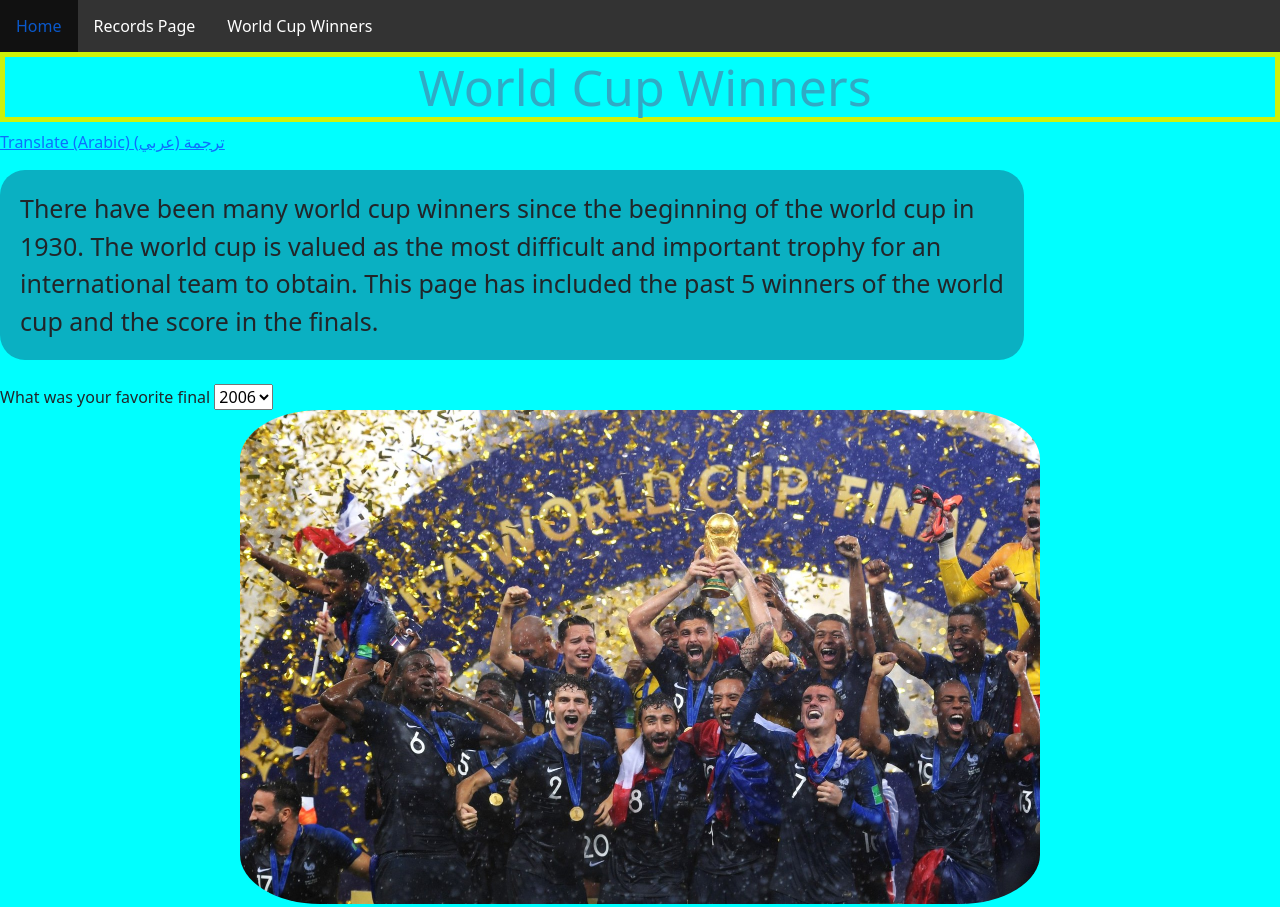
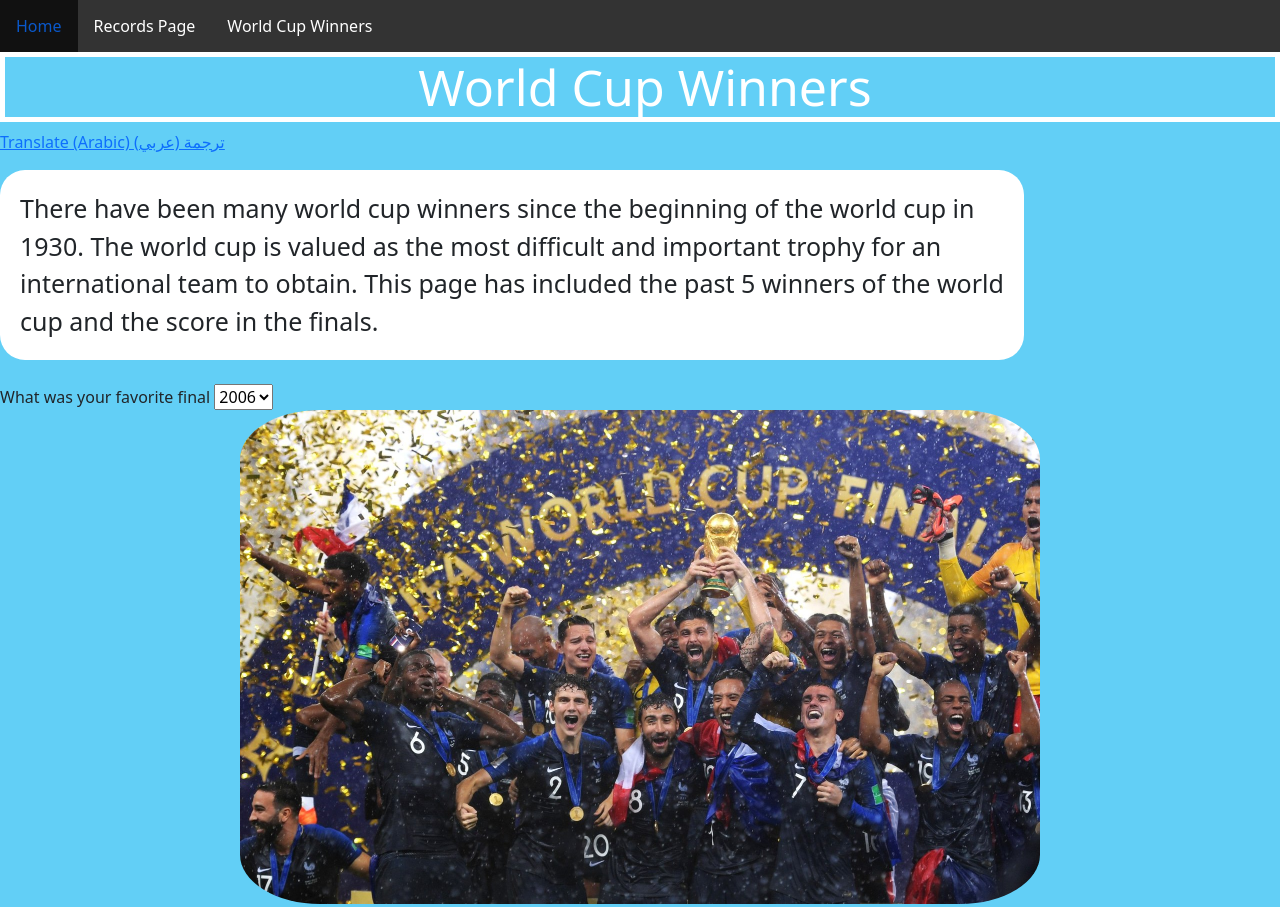
Before and after one commit to GaithS/FinalProject, a plain HTML site: page ThirdPageWC.html in a window 1280 px wide. Shown: the top 907 px of the page. Drawn offline with nearby package versions, Linux system fonts and the light colour scheme.

Commit message:
Color adjustments and third translation

```diff
--- a/FirstPage.css
+++ b/FirstPage.css
@@ -1,7 +1,7 @@
 
 
 body {
-    background-color: rgb(39, 58, 229);
+    background-color: rgb(3, 3, 157);
   }
 
   ul {
--- a/ThirdPageWC.html
+++ b/ThirdPageWC.html
@@ -32,11 +32,11 @@
 
 
 
-          <h1 style="color:rgb(48, 170, 197);
+          <h1 style="color:rgb(255, 255, 255);
           font-size:50px;
           padding-left:10px;
           text-align: center;
-          border:5px solid rgb(207, 242, 9);">
+          border:5px solid rgb(255, 255, 255);">
           World Cup Winners
         </h1>
 
@@ -68,7 +68,7 @@
                   border-radius:25px;
                   padding:20px;
                   font-size:25px;
-                  background-color: rgb(10, 176, 194);">
+                  background-color: rgb(255, 255, 255);">
          There have been many world cup winners since the beginning of the world cup in 1930. The world cup is valued as the most difficult and important trophy for an international team to obtain. This page has included the past 5 winners of the world cup and the score in the finals.
       </div>
 
--- a/Thirdpage.css
+++ b/Thirdpage.css
@@ -1,6 +1,6 @@
 
 body {
-    background-color:aqua
+    background-color:rgb(98, 207, 246)
 }
 
 ul {
```
Also changed, not shown: SecondPageWC.html (+1 -1 lines).
